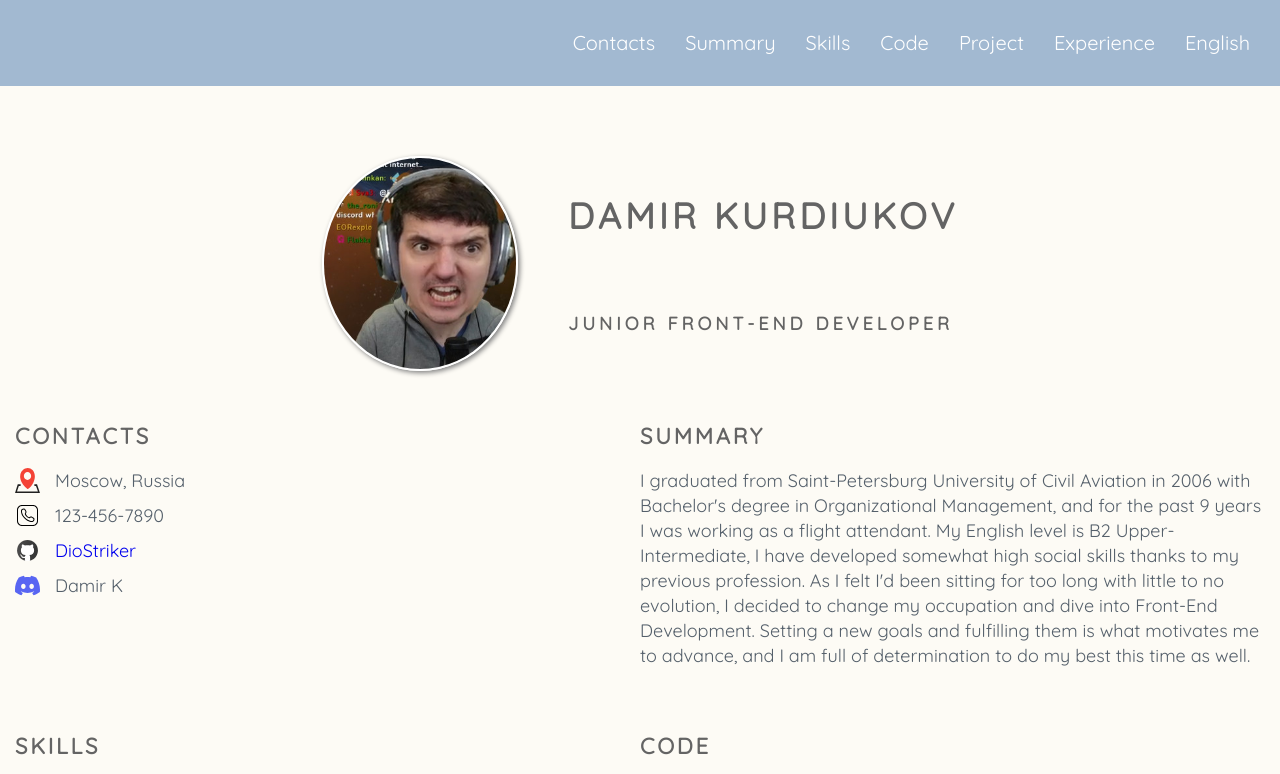
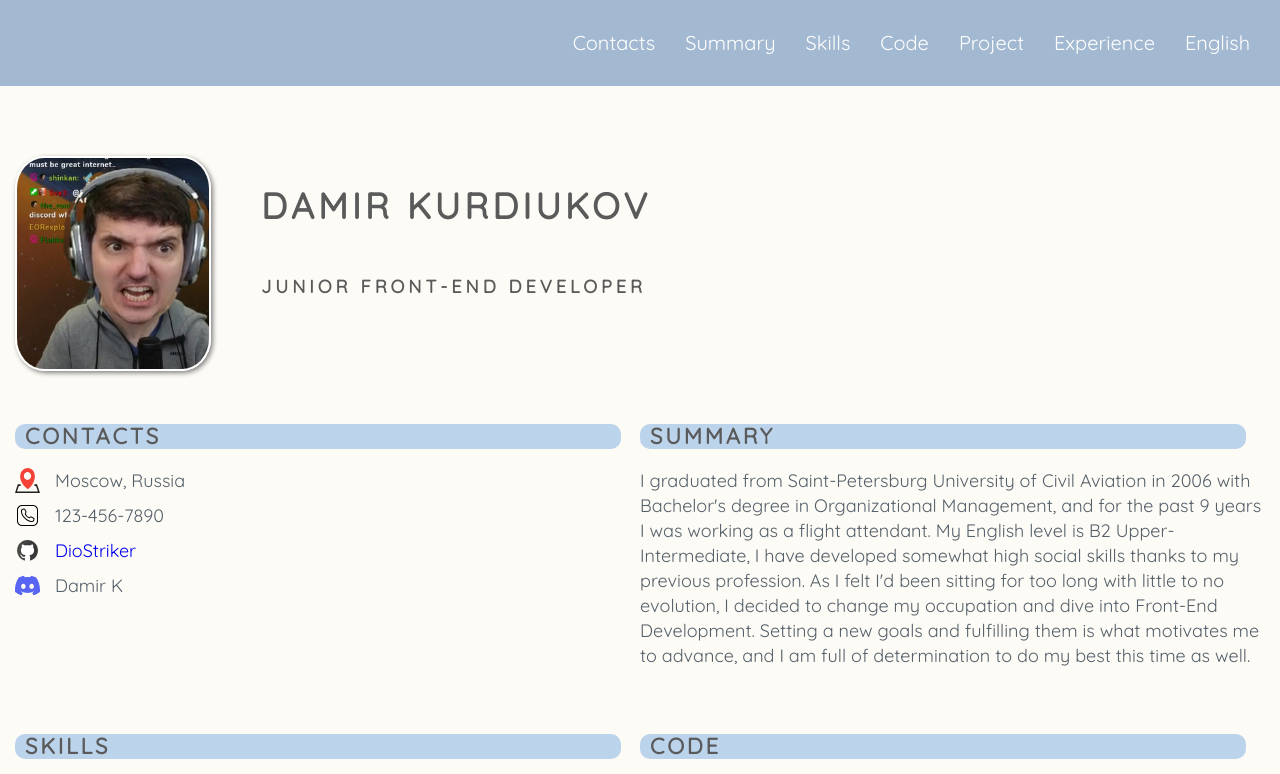
Before and after one commit to DioStriker/rsschool-cv-old, a plain HTML site: page index.html in a window 1280 px wide. Shown: the top 774 px of the page. Drawn offline with Linux system fonts and the light colour scheme.

Commit message:
refactor: add background to section title

```diff
--- a/style.css
+++ b/style.css
@@ -29,7 +29,7 @@ body {
   font-family: Quicksand, sans-serif;
   font-size: 18px;
   background-color: #fdfbf5;
-  color: rgb(100, 100, 100);
+  color: rgb(90, 90, 90);
 }
 
 .header {
@@ -59,7 +59,7 @@ body {
 }
 
 .nav-link:hover {
-  color: rgb(100, 100, 100);
+  color: rgb(90, 90, 90);
 }
 
 .main {
@@ -76,12 +76,13 @@ body {
 .main-title {
   font-size: 36px;
   letter-spacing: 4px;
+  line-height: 40px;
 }
 
 .profile-img {
   height: 215px;
   width: 196px;
-  border-radius: 50%;
+  border-radius: 15%;
   box-shadow: 2px 2px 5px gray;
   border: 2px solid white;
 }
@@ -89,10 +90,10 @@ body {
 .profile-text {
   display: flex;
   flex-direction: column;
-  justify-content: space-around;
+  justify-content: start;
   text-transform: uppercase;
   padding: 0 0 0 50px;
-  color: rgb(100, 100, 100);
+  color: rgb(90, 90, 90);
 }
 
 .subtitle {
@@ -107,16 +108,20 @@ body {
 
 .section-profile {
   display: flex;
-  justify-content: center;
+  justify-content: start;
   width: 100%;
-  padding: 70px 25px 35px;
+  padding: 70px 25px 35px 0;
 }
 
 .section-title {
   text-transform: uppercase;
   letter-spacing: 2.8px;
-  color: rgb(100, 100, 100);
+  color: rgb(90, 90, 90);
+  padding: 0 0 0 10px;
   font-size: 22px;
+  background-color: rgb(188, 211, 236);
+  border-radius: 10px;
+  width: 97%;
 }
 
 .section-list {
```
